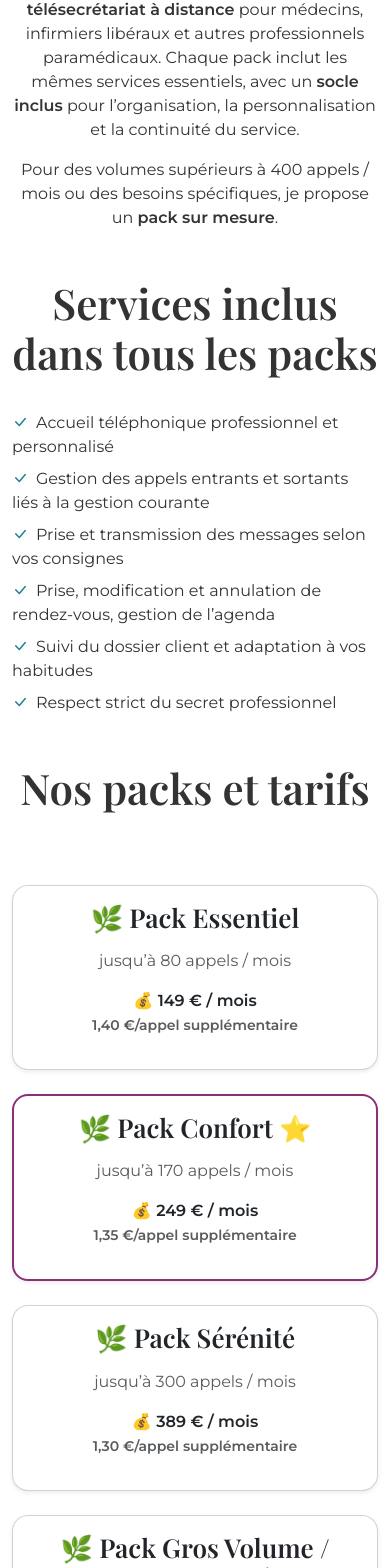
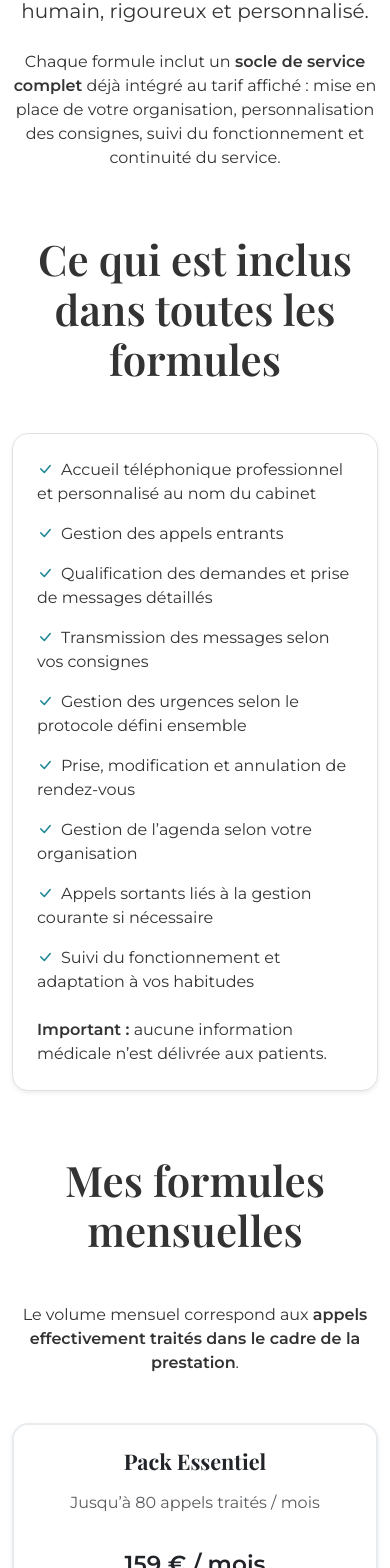
Before and after one commit to Nathi33/nathaliedarnaudat-site, a Next.js app: page /tarifs in a window 390 px wide. Shown: the part 420-1988 px from the top of the page. Built offline with nearby package versions, Linux system fonts and the light colour scheme.

Commit message:
Mise à jour de la page Tarifs

```diff
--- a/app/tarifs/page.js
+++ b/app/tarifs/page.js
@@ -2,7 +2,8 @@ import Link from 'next/link';
 
 export const metadata = {
   title: "Tarifs télésecrétariat médical pour médecins et infirmiers libéraux – Nathalie Darnaudat",
-  description: "Découvrez les packs de télésecrétariat médical pour médecins et infirmiers libéraux avec tarifs clairs, services inclus, options et possibilité de pack sur mesure.",
+  description:
+    "Découvrez mes formules de télésecrétariat médical à distance pour médecins, infirmiers libéraux et professionnels de santé : packs mensuels, options et offre sur mesure.",
   alternates: {
     canonical: 'https://www.nathaliedarnaudat.fr/tarifs',
   },
@@ -12,11 +13,17 @@ export const metadata = {
   },
   openGraph: {
     title: "Tarifs télésecrétariat médical pour médecins et infirmiers libéraux – Nathalie Darnaudat",
-    description: "Découvrez les packs de télésecrétariat médical pour médecins et infirmiers libéraux avec tarifs clairs, services inclus, options et possibilité de pack sur mesure.",
+    description:
+      "Découvrez mes formules de télésecrétariat médical à distance pour médecins, infirmiers libéraux et professionnels de santé : packs mensuels, options et offre sur mesure.",
     url: 'https://www.nathaliedarnaudat.fr/tarifs',
     siteName: 'Nathalie Darnaudat',
     images: [
-      { url: '/images/og-Tarifs.webp', width: 1200, height: 630, alt: 'Tarifs télésecrétariat médical Nathalie Darnaudat' },
+      {
+        url: '/images/og-Tarifs.webp',
+        width: 1200,
+        height: 630,
+        alt: 'Tarifs télésecrétariat médical Nathalie Darnaudat',
+      },
     ],
     locale: 'fr_FR',
     type: 'website',
@@ -24,142 +31,343 @@ export const metadata = {
 };
 
 export default function Tarifs() {
+  const packs = [
+    {
+      name: 'Essentiel',
+      calls: 'Jusqu’à 80 appels traités / mois',
+      price: '159 € / mois',
+      overCall: '1,90 € / appel supplémentaire',
+      note: 'Idéal pour une activité avec volume modéré',
+      highlight: false,
+    },
+    {
+      name: 'Confort',
+      calls: 'Jusqu’à 130 appels traités / mois',
+      price: '219 € / mois',
+      overCall: '1,80 € / appel supplémentaire',
+      note: 'Idéal pour une activité régulière',
+      highlight: true,
+    },
+    {
+      name: 'Sérénité',
+      calls: 'Jusqu’à 190 appels traités / mois',
+      price: '289 € / mois',
+      overCall: '1,70 € / appel supplémentaire',
+      note: 'Idéal pour une activité soutenue',
+      highlight: false,
+    },
+    {
+      name: 'Performance',
+      calls: 'Jusqu’à 260 appels traités / mois',
+      price: '359 € / mois',
+      overCall: '1,60 € / appel supplémentaire',
+      note: 'Idéal pour une activité importante',
+      highlight: false,
+    },
+  ];
+
   return (
-    <section className="section-tarifs mt-5">
+    <section className="section-tarifs mt-4">
       <div className="container">
-        <h1 className="display-5 fw-bold mb-5 text-center" data-aos="fade-up">
-          Tarifs de votre télésecrétariat médical spécialisé pour médecins et infirmiers libéraux
-        </h1>
 
-        {/* Introduction */}
-        <div className="mb-5 text-center" data-aos="fade-up" data-aos-delay="100">
-          <p>
-            Je propose un service complet de <strong>télésecrétariat à distance</strong> pour médecins, infirmiers libéraux et autres professionnels paramédicaux.
-            Chaque pack inclut les mêmes services essentiels, avec un <strong>socle inclus</strong> pour l’organisation, la personnalisation et la continuité du service.
+        {/* HERO */}
+        <div className="text-center mb-5 pb-3" data-aos="fade-up">
+          <h1 className="display-5 fw-bold mb-5">
+            Tarifs de télésecrétariat médical pour médecins et infirmiers libéraux
+          </h1>
+          <p className="lead mb-4">
+            Des formules claires et adaptées aux <strong>médecins libéraux</strong>, <strong>infirmiers libéraux</strong> et autres <strong>professionnels de santé</strong>,
+            avec un accompagnement humain, rigoureux et personnalisé.
           </p>
-          <p>
-            Pour des volumes supérieurs à 400 appels / mois ou des besoins spécifiques, je propose un <strong>pack sur mesure</strong>.
+          <p className="mb-0">
+            Chaque formule inclut un <strong>socle de service complet</strong> déjà intégré au tarif affiché :
+            mise en place de votre organisation, personnalisation des consignes, suivi du fonctionnement et continuité du service.
           </p>
         </div>
 
-        {/* Services inclus dans tous les packs */}
-        <div className="mb-5 mt-5" data-aos="fade-up" data-aos-delay="150">
-          <h2 className="text-center">Services inclus dans tous les packs</h2>
-          <ul className="list-unstyled">
-            <li className="mb-2"><i className="bi bi-check-lg text-brand me-2" aria-hidden="true"></i>Accueil téléphonique professionnel et personnalisé</li>
-            <li className="mb-2"><i className="bi bi-check-lg text-brand me-2" aria-hidden="true"></i>Gestion des appels entrants et sortants liés à la gestion courante</li>
-            <li className="mb-2"><i className="bi bi-check-lg text-brand me-2" aria-hidden="true"></i>Prise et transmission des messages selon vos consignes</li>
-            <li className="mb-2"><i className="bi bi-check-lg text-brand me-2" aria-hidden="true"></i>Prise, modification et annulation de rendez-vous, gestion de l’agenda</li>
-            <li className="mb-2"><i className="bi bi-check-lg text-brand me-2" aria-hidden="true"></i>Suivi du dossier client et adaptation à vos habitudes</li>
-            <li className="mb-2"><i className="bi bi-check-lg text-brand me-2" aria-hidden="true"></i>Respect strict du secret professionnel</li>
-          </ul>
+        {/* INCLUS DANS TOUS LES PACKS */}
+        <div className="mb-5 pb-3" data-aos="fade-up" data-aos-delay="100">
+          <h2 className="text-center mb-5">Ce qui est inclus dans toutes les formules</h2>
+
+          <div className="row justify-content-center">
+            <div className="col-lg-10">
+              <div className="p-4 p-md-5 rounded-4 border shadow-sm bg-white">
+                <ul className="list-unstyled mb-4">
+                  <li className="mb-3"><i className="bi bi-check-lg text-brand me-2" aria-hidden="true"></i>Accueil téléphonique professionnel et personnalisé au nom du cabinet</li>
+                  <li className="mb-3"><i className="bi bi-check-lg text-brand me-2" aria-hidden="true"></i>Gestion des appels entrants</li>
+                  <li className="mb-3"><i className="bi bi-check-lg text-brand me-2" aria-hidden="true"></i>Qualification des demandes et prise de messages détaillés</li>
+                  <li className="mb-3"><i className="bi bi-check-lg text-brand me-2" aria-hidden="true"></i>Transmission des messages selon vos consignes</li>
+                  <li className="mb-3"><i className="bi bi-check-lg text-brand me-2" aria-hidden="true"></i>Gestion des urgences selon le protocole défini ensemble</li>
+                  <li className="mb-3"><i className="bi bi-check-lg text-brand me-2" aria-hidden="true"></i>Prise, modification et annulation de rendez-vous</li>
+                  <li className="mb-3"><i className="bi bi-check-lg text-brand me-2" aria-hidden="true"></i>Gestion de l’agenda selon votre organisation</li>
+                  <li className="mb-3"><i className="bi bi-check-lg text-brand me-2" aria-hidden="true"></i>Appels sortants liés à la gestion courante si nécessaire</li>
+                  <li className="mb-0"><i className="bi bi-check-lg text-brand me-2" aria-hidden="true"></i>Suivi du fonctionnement et adaptation à vos habitudes</li>
+                </ul>
+
+                <p className="mb-0">
+                  <strong>Important :</strong> aucune information médicale n’est délivrée aux patients.
+                </p>
+              </div>
+            </div>
+          </div>
         </div>
 
-        {/* Grille des packs */}
-        <div className="mb-5" data-aos="fade-up" data-aos-delay="250">
-          <h2 className="text-center">Nos packs et tarifs</h2>
-          <div className="row g-4 justify-content-center mt-5">
-            {[
-              { name: 'Essentiel', calls: 'jusqu’à 80 appels / mois', price: 149, highlight: false, overCall: '1,40 €/appel supplémentaire' },
-              { name: 'Confort ⭐', calls: 'jusqu’à 170 appels / mois', price: 249, highlight: true, overCall: '1,35 €/appel supplémentaire' },
-              { name: 'Sérénité', calls: 'jusqu’à 300 appels / mois', price: 389, highlight: false, overCall: '1,30 €/appel supplémentaire' },
-              { name: 'Gros Volume / Personnalisé', calls: 'à partir de 400 appels / mois', price: 'sur devis', highlight: false, overCall: '1,20 €/appel supplémentaire' }
-            ].map((pack, i) => (
-              <div key={i} className="col-md-4" data-aos="fade-up" data-aos-delay={300 + i*50}>
-                <div className={`card h-100 d-flex flex-column shadow-sm ${pack.highlight ? 'border border-2 border-primary' : ''}`}>
-                  <div className="card-body d-flex flex-column">
-                    <h3 className="card-title text-center mb-3">🌿 Pack {pack.name}</h3>
-                    <p className="text-center text-muted mb-3">{pack.calls}</p>
-                    {pack.price !== 'sur devis' ? (
-                      <p className="fw-bold text-center mt-auto">💰 {pack.price} € / mois<br/><small className="text-muted">{pack.overCall}</small></p>
-                    ) : (
-                      <p className="fw-bold text-center mt-auto">💰 {pack.price}<br/><small className="text-muted">{pack.overCall}</small></p>
-                    )}
+        {/* FORMULES */}
+        <div className="mb-5 pb-3" data-aos="fade-up" data-aos-delay="150">
+          <h2 className="text-center mb-5">Mes formules mensuelles</h2>
+
+          <p className="text-center mb-5">
+            Le volume mensuel correspond aux <strong>appels effectivement traités dans le cadre de la prestation</strong>.
+          </p>
+
+          <div className="row g-4 justify-content-center">
+            {packs.map((pack, i) => (
+              <div
+                key={i}
+                className="col-xl-3 col-md-6"
+                data-aos="fade-up"
+                data-aos-delay={200 + i * 50}
+              >
+                <div
+                  className={`card h-100 d-flex flex-column shadow-sm rounded-4 border-2 ${
+                    pack.highlight
+                      ? 'border-primary'
+                      : 'border-light-subtle'
+                  }`}
+                >
+                  <div className="card-body d-flex flex-column p-4 p-lg-4">
+                    <div className="text-center mb-3">
+                      <h3 className="h4 fw-bold mb-3">
+                        {pack.highlight ? '⭐ ' : ''}Pack {pack.name}
+                      </h3>
+                      <p className="text-muted mb-3">{pack.calls}</p>
+                    </div>
+
+                    <div className="text-center mb-4">
+                      <p className="fw-bold fs-3 mb-2">{pack.price}</p>
+                      <p className="text-muted mb-0">{pack.overCall}</p>
+                    </div>
+
+                    <div className="mt-auto text-center">
+                      <p className="mb-0">
+                        <small>{pack.note}</small>
+                      </p>
+                    </div>
                   </div>
                 </div>
               </div>
             ))}
           </div>
+
+          {/* Pack sur mesure */}
+          <div className="row justify-content-center mt-4 mt-md-5">
+            <div className="col-lg-10" data-aos="fade-up" data-aos-delay="450">
+              <div className="card shadow-sm rounded-4 border-2 border-light-subtle">
+                <div className="card-body p-4 p-md-5 text-center">
+                  <h3 className="h3 fw-bold mb-3">Pack Gros Volume / Sur mesure</h3>
+                  <p className="text-muted mb-3">À partir de 300 appels traités / mois</p>
+                  <p className="fw-bold fs-4 mb-3">Sur devis</p>
+                  <p className="mb-0">
+                    Pour les volumes élevés, les organisations plus complexes, les besoins multi-sites
+                    ou les consignes spécifiques.
+                  </p>
+                </div>
+              </div>
+            </div>
+          </div>
+
+          {/* Mini texte d'aide */}
+          <div className="text-center mt-5">
+            <p className="mb-0">
+              <strong>Vous hésitez entre deux formules ?</strong> Je vous oriente vers la solution la plus adaptée selon votre volume d’appels et votre organisation.
+            </p>
+          </div>
         </div>
 
-        {/* Options complémentaires */}
-        <div className="mb-5 mt-3" data-aos="fade-up" data-aos-delay="200">
-          <h2 className="text-center">Options complémentaires</h2>
-          <ul className="list-unstyled">
-            <li className="mb-2"><i className="bi bi-check-lg text-brand me-2" aria-hidden="true"></i>SMS patients / rappels : 0,15 €/SMS</li>
-            <li className="mb-2"><i className="bi bi-check-lg text-brand me-2" aria-hidden="true"></i>Reporting mensuel détaillé : 15 €/mois</li>
-            <li className="mb-2"><i className="bi bi-check-lg text-brand me-2" aria-hidden="true"></i>Gestion multi-sites : 20 €/site supplémentaire</li>
-            <li className="mb-2"><i className="bi bi-check-lg text-brand me-2" aria-hidden="true"></i>Agenda professionnel dédié : 12 €/mois</li>
-            <li className="mb-2"><i className="bi bi-check-lg text-brand me-2" aria-hidden="true"></i>Synchronisation Google/Outlook/CalDav : 3,99 €/mois</li>
-            <li className="mb-2"><i className="bi bi-check-lg text-brand me-2" aria-hidden="true"></i>Application mobile : 2,50 €/mois</li>
-            <li className="mb-2"><i className="bi bi-check-lg text-brand me-2" aria-hidden="true"></i>Serveur Vocal Interactif (SVI) : 5,50 €/mois</li>
-          </ul>
+        {/* OPTIONS COMPLEMENTAIRES */}
+        <div className="mb-5 pb-3" data-aos="fade-up" data-aos-delay="200">
+          <h2 className="text-center mb-5">Options complémentaires</h2>
+
+          <div className="row justify-content-center">
+            <div className="col-lg-10">
+              <div className="p-4 p-md-5 rounded-4 border shadow-sm bg-white">
+                <ul className="list-unstyled mb-0">
+                  <li className="mb-3"><i className="bi bi-plus-circle text-brand me-2" aria-hidden="true"></i>Agenda professionnel dédié : <strong>12 € / mois</strong></li>
+                  <li className="mb-3"><i className="bi bi-plus-circle text-brand me-2" aria-hidden="true"></i>Synchronisation Google / Outlook / CalDav : <strong>3,99 € / mois</strong></li>
+                  <li className="mb-3"><i className="bi bi-plus-circle text-brand me-2" aria-hidden="true"></i>Application mobile : <strong>2,50 € / mois</strong></li>
+                  <li className="mb-3"><i className="bi bi-plus-circle text-brand me-2" aria-hidden="true"></i>SVI (Serveur Vocal Interactif) : <strong>5,50 € / mois</strong></li>
+                  <li className="mb-3"><i className="bi bi-plus-circle text-brand me-2" aria-hidden="true"></i>SMS patients / rappels : <strong>0,15 € / SMS</strong></li>
+                  <li className="mb-3"><i className="bi bi-plus-circle text-brand me-2" aria-hidden="true"></i>Reporting mensuel détaillé : <strong>15 € / mois</strong></li>
+                  <li className="mb-0"><i className="bi bi-plus-circle text-brand me-2" aria-hidden="true"></i>Gestion multi-sites : <strong>20 € / mois / site supplémentaire</strong></li>
+                </ul>
+              </div>
+            </div>
+          </div>
         </div>
 
-        {/* FAQ courte */}
-        <div data-aos="fade-up" data-aos-delay="350">
-          <h2 className="display-6 fw-bold mb-4 text-center">FAQ – Questions fréquentes</h2>
+        {/* OPTIONS AGENDA DEDIE */}
+        <div className="mb-5 pb-3" data-aos="fade-up" data-aos-delay="250">
+          <h2 className="text-center mb-5">Options disponibles avec l’agenda professionnel dédié</h2>
+
+          <div className="row justify-content-center">
+            <div className="col-lg-10">
+              <div className="p-4 p-md-5 rounded-4 border shadow-sm bg-white">
+                <p className="mb-4">
+                  Ces options sont disponibles <strong>uniquement si vous choisissez l’option Agenda professionnel dédié :</strong>
+                </p>
+
+                <ul className="list-unstyled mb-4 ps-4">
+                  <li className="mb-3"><i className="bi bi-calendar-check text-brand me-2" aria-hidden="true"></i>Prise de rendez-vous par internet : <strong>3,99 € / mois</strong></li>
+                  <li className="mb-3"><i className="bi bi-camera-video text-brand me-2" aria-hidden="true"></i>Téléconsultation : <strong>12,50 € / mois</strong></li>
+                  <li className="mb-0"><i className="bi bi-credit-card text-brand me-2" aria-hidden="true"></i>Prépaiement des rendez-vous : <strong>12,50 € / mois</strong></li>
+                </ul>
+
+                <p className="mb-0">
+                  Si vous utilisez déjà <strong>Doctolib, Maiia ou une autre solution externe</strong>,
+                  ces fonctionnalités relèvent directement de votre propre plateforme.
+                </p>
+              </div>
+            </div>
+          </div>
+        </div>
+
+        {/* FRAIS PONCTUELS */}
+        <div className="mb-5 pb-3" data-aos="fade-up" data-aos-delay="300">
+          <h2 className="text-center mb-5">Frais ponctuels éventuels</h2>
+
+          <div className="row justify-content-center">
+            <div className="col-lg-10">
+              <div className="p-4 p-md-5 rounded-4 border shadow-sm bg-white">
+                <ul className="list-unstyled mb-0">
+                  <li className="mb-3"><i className="bi bi-gear text-brand me-2" aria-hidden="true"></i>Mise en place de l’agenda professionnel dédié + import de données : <strong>50 €</strong></li>
+                  <li className="mb-0"><i className="bi bi-gear text-brand me-2" aria-hidden="true"></i>Configuration SVI : <strong>70 €</strong></li>
+                </ul>
+              </div>
+            </div>
+          </div>
+        </div>
+
+        {/* FAQ */}
+        <div className="mb-5" data-aos="fade-up" data-aos-delay="350">
+          <h2 className="display-6 fw-bold mb-5 text-center">FAQ – Questions fréquentes</h2>
+
           <div className="accordion" id="faqAccordion">
             <div className="accordion-item">
               <h2 className="accordion-header" id="faq1">
-                <button className="accordion-button" type="button" data-bs-toggle="collapse" data-bs-target="#collapse1" aria-expanded="true" aria-controls="collapse1">
-                  Comment se déroule la gestion des appels entrants ?
+                <button
+                  className="accordion-button"
+                  type="button"
+                  data-bs-toggle="collapse"
+                  data-bs-target="#collapse1"
+                  aria-expanded="true"
+                  aria-controls="collapse1"
+                >
+                  Comment est calculé le volume mensuel ?
                 </button>
               </h2>
-              <div id="collapse1" className="accordion-collapse collapse show" aria-labelledby="faq1" data-bs-parent="#faqAccordion">
+              <div
+                id="collapse1"
+                className="accordion-collapse collapse show"
+                aria-labelledby="faq1"
+                data-bs-parent="#faqAccordion"
+              >
                 <div className="accordion-body">
-                  Tous vos appels sont pris selon vos consignes, avec gestion des urgences et transmission rapide des informations nécessaires.
+                  Le volume correspond aux appels effectivement traités dans le cadre de la prestation,
+                  incluant les appels entrants et, si nécessaire, certains appels sortants liés à la gestion courante du cabinet.
                 </div>
               </div>
             </div>
 
             <div className="accordion-item">
               <h2 className="accordion-header" id="faq2">
-                <button className="accordion-button collapsed" type="button" data-bs-toggle="collapse" data-bs-target="#collapse2" aria-expanded="false" aria-controls="collapse2">
-                  Puis-je modifier mon pack en cours de mois ?
+                <button
+                  className="accordion-button collapsed"
+                  type="button"
+                  data-bs-toggle="collapse"
+                  data-bs-target="#collapse2"
+                  aria-expanded="false"
+                  aria-controls="collapse2"
+                >
+                  Que se passe-t-il en cas de dépassement ?
                 </button>
               </h2>
-              <div id="collapse2" className="accordion-collapse collapse" aria-labelledby="faq2" data-bs-parent="#faqAccordion">
+              <div
+                id="collapse2"
+                className="accordion-collapse collapse"
+                aria-labelledby="faq2"
+                data-bs-parent="#faqAccordion"
+              >
                 <div className="accordion-body">
-                  Oui, vous pouvez ajuster votre pack, le nombre d’appels ou passer à un pack supérieur ; les tarifs seront recalculés au prorata.
+                  Les appels supplémentaires sont facturés selon le tarif prévu dans votre formule.
+                  Si les dépassements deviennent récurrents, une formule plus adaptée pourra vous être proposée.
                 </div>
               </div>
             </div>
 
             <div className="accordion-item">
               <h2 className="accordion-header" id="faq3">
-                <button className="accordion-button collapsed" type="button" data-bs-toggle="collapse" data-bs-target="#collapse3" aria-expanded="false" aria-controls="collapse3">
-                  Comment sont facturés les appels supplémentaires ?
+                <button
+                  className="accordion-button collapsed"
+                  type="button"
+                  data-bs-toggle="collapse"
+                  data-bs-target="#collapse3"
+                  aria-expanded="false"
+                  aria-controls="collapse3"
+                >
+                  Puis-je faire évoluer ma formule ?
                 </button>
               </h2>
-              <div id="collapse3" className="accordion-collapse collapse" aria-labelledby="faq3" data-bs-parent="#faqAccordion">
+              <div
+                id="collapse3"
+                className="accordion-collapse collapse"
+                aria-labelledby="faq3"
+                data-bs-parent="#faqAccordion"
+              >
                 <div className="accordion-body">
-                  Chaque appel supplémentaire est facturé selon le tarif indiqué dans le pack choisi : 1,40 € (Essentiel), 1,35 € (Confort), 1,30 € (Sérénité), 1,20 € (Gros Volume / Personnalisé).
+                  Oui. Votre formule peut être réévaluée si votre volume d’appels évolue
+                  ou si votre organisation change, afin de rester adaptée à votre activité réelle.
                 </div>
               </div>
             </div>
 
             <div className="accordion-item">
               <h2 className="accordion-header" id="faq4">
-                <button className="accordion-button collapsed" type="button" data-bs-toggle="collapse" data-bs-target="#collapse4" aria-expanded="false" aria-controls="collapse4">
-                  Les options sont-elles incluses dans les packs ?
+                <button
+                  className="accordion-button collapsed"
+                  type="button"
+                  data-bs-toggle="collapse"
+                  data-bs-target="#collapse4"
+                  aria-expanded="false"
+                  aria-controls="collapse4"
+                >
+                  Les options sont-elles obligatoires ?
                 </button>
               </h2>
-              <div id="collapse4" className="accordion-collapse collapse" aria-labelledby="faq4" data-bs-parent="#faqAccordion">
+              <div
+                id="collapse4"
+                className="accordion-collapse collapse"
+                aria-labelledby="faq4"
+                data-bs-parent="#faqAccordion"
+              >
                 <div className="accordion-body">
-                  Non, les options complémentaires sont disponibles en supplément selon vos besoins.
+                  Non. Les options sont entièrement facultatives et peuvent être activées
+                  selon vos besoins, sous réserve de compatibilité technique ou organisationnelle.
                 </div>
               </div>
             </div>
           </div>
         </div>
 
-        {/* CTA final */}
-        <div className="text-center mt-5" data-aos="fade-up" data-aos-delay="400">
-          <Link href="/contact" className="btn btn-turquoise btn-lg">
-            Discutons ensemble de vos besoins
+        {/* CTA FINAL */}
+        <div className="text-center mt-5 pt-3" data-aos="fade-up" data-aos-delay="400">
+          <p className="mb-4 fs-5">
+            Besoin d’une formule adaptée à votre cabinet ?
+          </p>
+          <Link href="/contact" className="btn btn-turquoise btn-lg px-4 py-3">
+            Discutons de vos besoins
           </Link>
         </div>
+
       </div>
     </section>
   );
```
